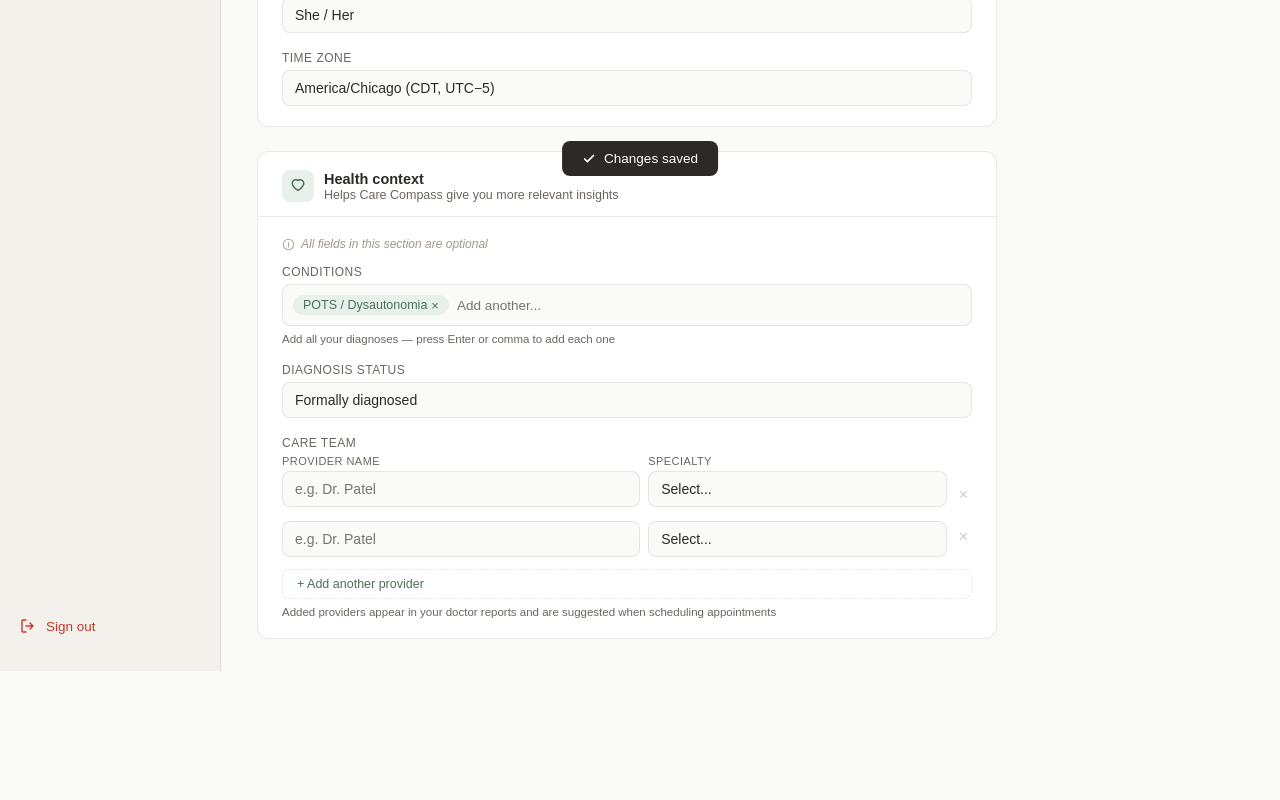
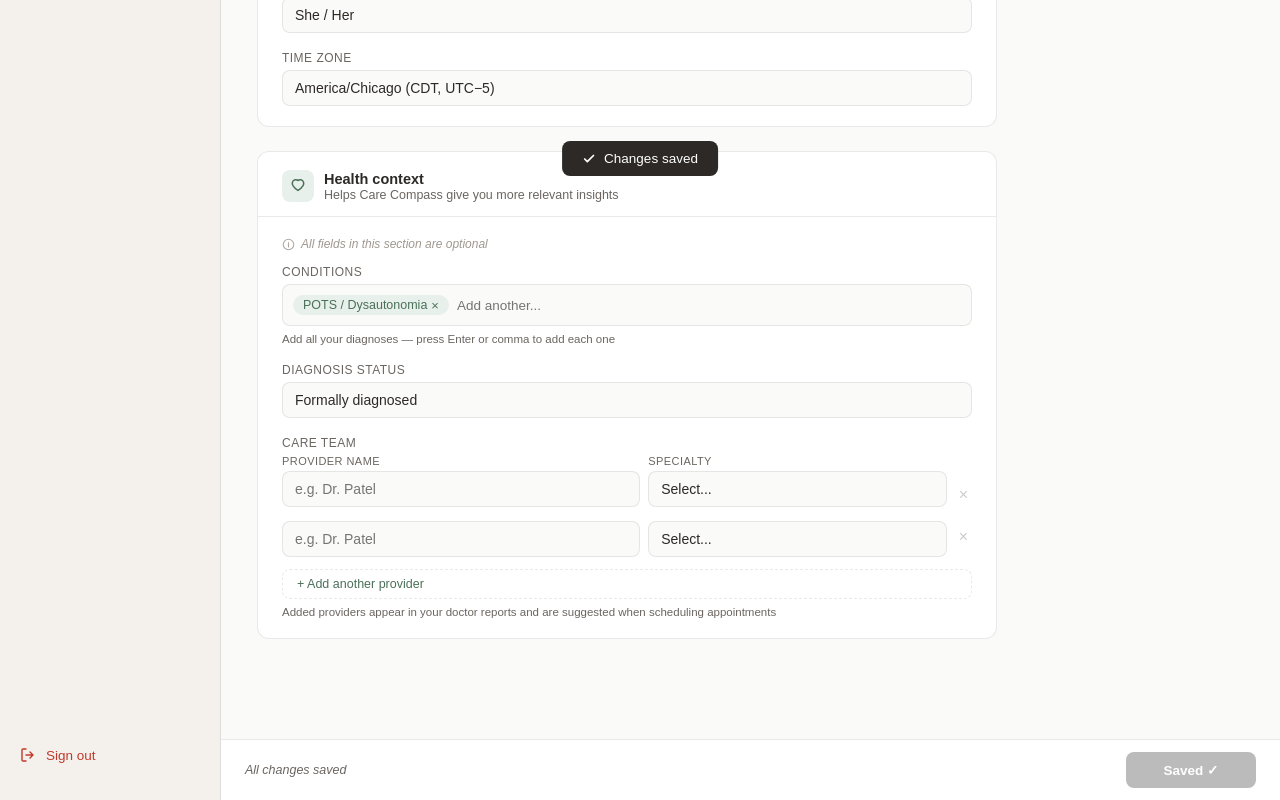
Before and after one commit to tiffanykbuettner-lab/care-compass-landing, a React (Vite) app: page /settings in a window 1280 px wide. Shown: the part 676-1476 px from the top of the page. Before the commit the page ends 1347 px from the top, so only its background shows below. Built offline with nearby package versions, Linux system fonts and the light colour scheme.

Commit message:
sticky save

```diff
--- a/src/CareCompassSettings.jsx
+++ b/src/CareCompassSettings.jsx
@@ -1775,6 +1775,7 @@ export default function CareCompassSettings() {
             <button
               onClick={handleSave}
               disabled={!dirty}
+              className="desktop-save-btn"
               style={{
                 background: dirty ? SAGE_DARK : "#bbb", color: "white", border: "none",
                 borderRadius: 8, padding: "9px 20px", fontSize: 13.5, cursor: dirty ? "pointer" : "default",
@@ -1784,10 +1785,11 @@ export default function CareCompassSettings() {
               Save changes
             </button>
           )}
+          <style>{`@media (max-width: 600px) { .desktop-save-btn { display: none !important; } }`}</style>
         </div>
 
         {/* Content */}
-        <div style={{ padding: "32px 36px", maxWidth: 740 }}>
+        <div style={{ padding: "32px 36px", maxWidth: 740, paddingBottom: SAVEABLE_PANELS.has(activePanel) ? "100px" : "32px" }}>
           {activePanel === "profile"       && <ProfilePanel       form={profileForm}   setForm={setProfileForm}   markDirty={markDirty} />}
           {activePanel === "notifications" && <NotificationsPanel prefs={notifPrefs}   setPrefs={setNotifPrefs}   markDirty={markDirty} />}
           {activePanel === "security"      && <SecurityPanel />}
@@ -1796,6 +1798,36 @@ export default function CareCompassSettings() {
           {activePanel === "subscription"  && <SubscriptionPanel />}
           {activePanel === "medications"  && <MedicationsPanel />}
         </div>
+
+        {/* ── Sticky save bar — travels with user on mobile ── */}
+        {SAVEABLE_PANELS.has(activePanel) && (
+          <div style={{
+            position: "sticky", bottom: 0,
+            background: "rgba(255,255,255,0.96)",
+            backdropFilter: "blur(8px)",
+            borderTop: `1px solid ${BORDER}`,
+            padding: "12px 24px",
+            display: "flex", alignItems: "center",
+            justifyContent: "space-between", gap: 12,
+            zIndex: 50,
+          }}>
+            <span style={{ fontSize: 12.5, color: dirty ? SAGE_DARK : WARM_GRAY, fontFamily: "sans-serif", fontStyle: dirty ? "normal" : "italic" }}>
+              {dirty ? "You have unsaved changes" : "All changes saved"}
+            </span>
+            <button
+              onClick={handleSave}
+              disabled={!dirty}
+              style={{
+                background: dirty ? SAGE_DARK : "#bbb", color: "white", border: "none",
+                borderRadius: 8, padding: "10px 24px", fontSize: 13.5,
+                cursor: dirty ? "pointer" : "default", fontWeight: 600,
+                transition: "all 0.15s", minWidth: 130, fontFamily: "sans-serif",
+              }}
+            >
+              {dirty ? "Save changes" : "Saved ✓"}
+            </button>
+          </div>
+        )}
       </div>
 
       <Toast visible={toastVisible} />
```
